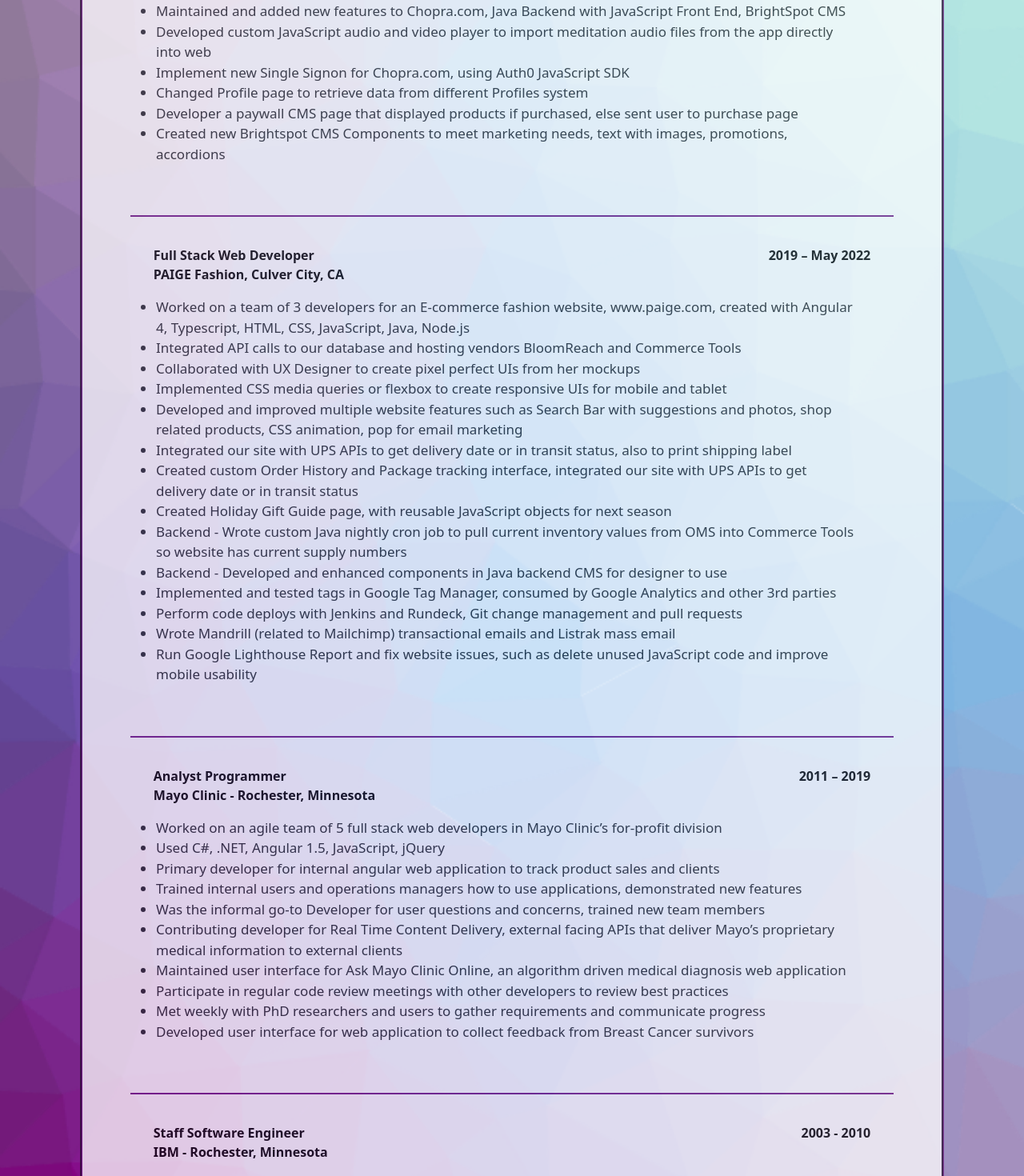
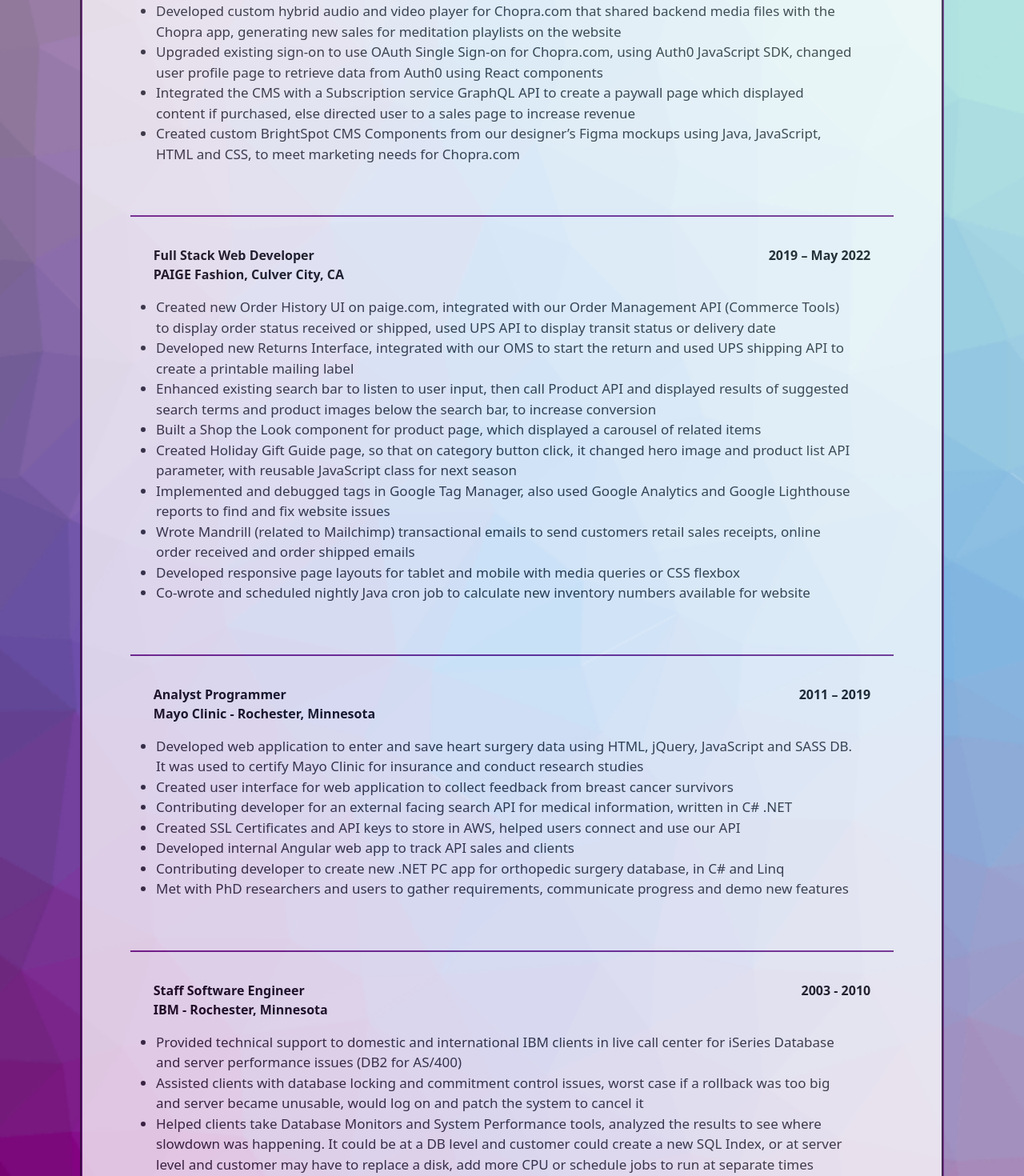
Before and after one commit to lenorared/ResumeReact, a React (Vite) app: page /experience in a window 1280 px wide. Shown: the part 360-1830 px from the top of the page at 80% size. Built offline with nearby package versions, Linux system fonts and the light colour scheme; a web font is replaced by a local one.

Commit message:
changed resume

```diff
--- a/src/pages/Experience.tsx
+++ b/src/pages/Experience.tsx
@@ -9,12 +9,14 @@ const Experience = () => {
         <span>  May 2022 – April 2023 </span>  <br />
     </div>
     <ul>
-        <li> Maintained and added new features to Chopra.com, Java Backend with JavaScript Front End, BrightSpot CMS </li>
-        <li> Developed custom JavaScript audio and video player to import meditation audio files from the app directly into web  </li>
-        <li> Implement new Single Signon for Chopra.com, using Auth0 JavaScript SDK </li>
-        <li> Changed Profile page to retrieve data from different Profiles system </li>
-        <li> Developer a paywall CMS page that displayed products if purchased, else sent user to purchase page </li>
-        <li> Created new Brightspot CMS Components to meet marketing needs, text with images, promotions, accordions </li>
+        <li>  Developed custom hybrid audio and video player for Chopra.com that shared backend media files with the
+        Chopra app, generating new sales for meditation playlists on the website </li>
+        <li> Upgraded existing sign-on to use OAuth Single Sign-on for Chopra.com, using Auth0 JavaScript SDK,
+        changed user profile page to retrieve data from Auth0 using React components </li>
+        <li> Integrated the CMS with a Subscription service GraphQL API to create a paywall page which displayed
+        content if purchased, else directed user to a sales page to increase revenue </li>
+        <li> Created custom BrightSpot CMS Components from our designer’s Figma mockups using Java, JavaScript,
+        HTML and CSS, to meet marketing needs for Chopra.com </li>
     </ul>
     </div>
 
@@ -24,20 +26,21 @@ const Experience = () => {
         <span>  2019 – May 2022 </span>  <br />
     </div>
     <ul>
-        <li>	Worked on a team of 3 developers for an E-commerce fashion website, www.paige.com, created with Angular 4, Typescript, HTML, CSS, JavaScript, Java, Node.js </li>
-        <li>	Integrated API calls to our database and hosting vendors BloomReach and Commerce Tools </li>
-        <li>	Collaborated with UX Designer to create pixel perfect UIs from her mockups </li>
-        <li>	Implemented CSS media queries or flexbox to create responsive UIs for mobile and tablet</li>
-        <li>	Developed and improved multiple website features such as Search Bar with suggestions and photos, shop related products, CSS animation, pop for email marketing </li>
-        <li>	Integrated our site with UPS APIs to get delivery date or in transit status, also to print shipping label </li>
-        <li>	Created custom Order History and Package tracking interface, integrated our site with UPS APIs to get delivery date or in transit status </li>
-        <li>	Created Holiday Gift Guide page, with reusable JavaScript objects for next season  </li>
-        <li>	Backend - Wrote custom Java nightly cron job to pull current inventory values from OMS into Commerce Tools so website has current supply numbers </li>
-        <li>	Backend - Developed and enhanced components in Java backend CMS for designer to use  </li>
-        <li>	Implemented and tested tags in Google Tag Manager, consumed by Google Analytics and other 3rd parties </li>
-        <li>	Perform code deploys with Jenkins and Rundeck, Git change management and pull requests </li>
-        <li>	Wrote Mandrill (related to Mailchimp) transactional emails and Listrak mass email </li>
-        <li>	Run Google Lighthouse Report and fix website issues, such as delete unused JavaScript code and improve mobile usability </li>
+        <li> Created new Order History UI on paige.com, integrated with our Order Management API (Commerce
+        Tools) to display order status received or shipped, used UPS API to display transit status or delivery date </li>
+        <li> Developed new Returns Interface, integrated with our OMS to start the return and used UPS shipping API to
+        create a printable mailing label </li>
+        <li> Enhanced existing search bar to listen to user input, then call Product API and displayed results of suggested
+        search terms and product images below the search bar, to increase conversion </li>
+        <li> Built a Shop the Look component for product page, which displayed a carousel of related items </li>
+        <li> Created Holiday Gift Guide page, so that on category button click, it changed hero image and product list
+        API parameter, with reusable JavaScript class for next season </li>
+        <li> Implemented and debugged tags in Google Tag Manager, also used Google Analytics and Google
+        Lighthouse reports to find and fix website issues </li>
+        <li> Wrote Mandrill (related to Mailchimp) transactional emails to send customers retail sales receipts, online
+        order received and order shipped emails </li>
+        <li> Developed responsive page layouts for tablet and mobile with media queries or CSS flexbox </li>
+        <li> Co-wrote and scheduled nightly Java cron job to calculate new inventory numbers available for website </li>
     </ul>
     </div>
     <div className="job">
@@ -46,16 +49,14 @@ const Experience = () => {
         <span> 2011 – 2019 </span>  <br />
     </div>
     <ul>
-        <li>	Worked on an agile team of 5 full stack web developers in Mayo Clinic’s for-profit division </li>
-        <li>	Used C#, .NET, Angular 1.5, JavaScript, jQuery </li>
-        <li>	Primary developer for internal angular web application to track product sales and clients </li>
-        <li>	Trained internal users and operations managers how to use applications, demonstrated new features </li>
-        <li>	Was the informal go-to Developer for user questions and concerns, trained new team members </li>
-        <li>	Contributing developer for Real Time Content Delivery, external facing APIs that deliver Mayo’s proprietary medical information to external clients </li>
-        <li>	Maintained user interface for Ask Mayo Clinic Online, an algorithm driven medical diagnosis web application </li>
-        <li>	Participate in regular code review meetings with other developers to review best practices  </li>
-        <li>	Met weekly with PhD researchers and users to gather requirements and communicate progress </li>
-        <li>	Developed user interface for web application to collect feedback from Breast Cancer survivors </li>
+       <li> Developed web application to enter and save heart surgery data using HTML, jQuery, JavaScript and SASS
+        DB. It was used to certify Mayo Clinic for insurance and conduct research studies </li>
+        <li> Created user interface for web application to collect feedback from breast cancer survivors </li>
+        <li> Contributing developer for an external facing search API for medical information, written in C# .NET </li>
+        <li> Created SSL Certificates and API keys to store in AWS, helped users connect and use our API </li>
+        <li> Developed internal Angular web app to track API sales and clients </li>
+        <li> Contributing developer to create new .NET PC app for orthopedic surgery database, in C# and Linq </li>
+        <li> Met with PhD researchers and users to gather requirements, communicate progress and demo new features </li>
     </ul>
     </div>
 
@@ -65,13 +66,18 @@ const Experience = () => {
         <span> 2003 - 2010 </span>  <br />
     </div>
     <ul>
-        <li>    Post Sales Level 2 Technical Support for DB2 ans AS/400 server performance </li>
-        <li>	Supported both domestic and international clients in live call center or electronically </li>
-        <li>	Helped customers find bug fixes or in extreme cases would log on remotely and patch their server </li>
-        <li>	Reviewed communications trace to isolate if bottleneck in client, server, or network </li>
-        <li>	Assembled environment to recreate code defects for the Development team to fix </li>
-        <li>	Prioritized schedule based on various clients’ needs and problem severity level </li>
-        <li>	For severity 1 or system down situation, worked with client 24x7 until problem solved  </li>
+       <li> Provided technical support to domestic and international IBM clients in live call center for iSeries Database
+        and server performance issues (DB2 for AS/400) </li>
+        <li> Assisted clients with database locking and commitment control issues, worst case if a rollback was too big
+        and server became unusable, would log on and patch the system to cancel it </li>
+        <li> Helped clients take Database Monitors and System Performance tools, analyzed the results to see where
+        slowdown was happening. It could be at a DB level and customer could create a new SQL Index, or at
+        server level and customer may have to replace a disk, add more CPU or schedule jobs to run at separate
+        times </li>
+        <li> In the case of IBM code defect, assembled recreate environment for the Development team to fix </li>
+        <li> helped users “undelete” records in a file by removing journaled changes (only worked if customer kept
+        separate journal objects) </li>
+        <li> For severity 1 or system down situation, worked with client 24x7 until problem solved </li>
     </ul>
     </div>
 
```
